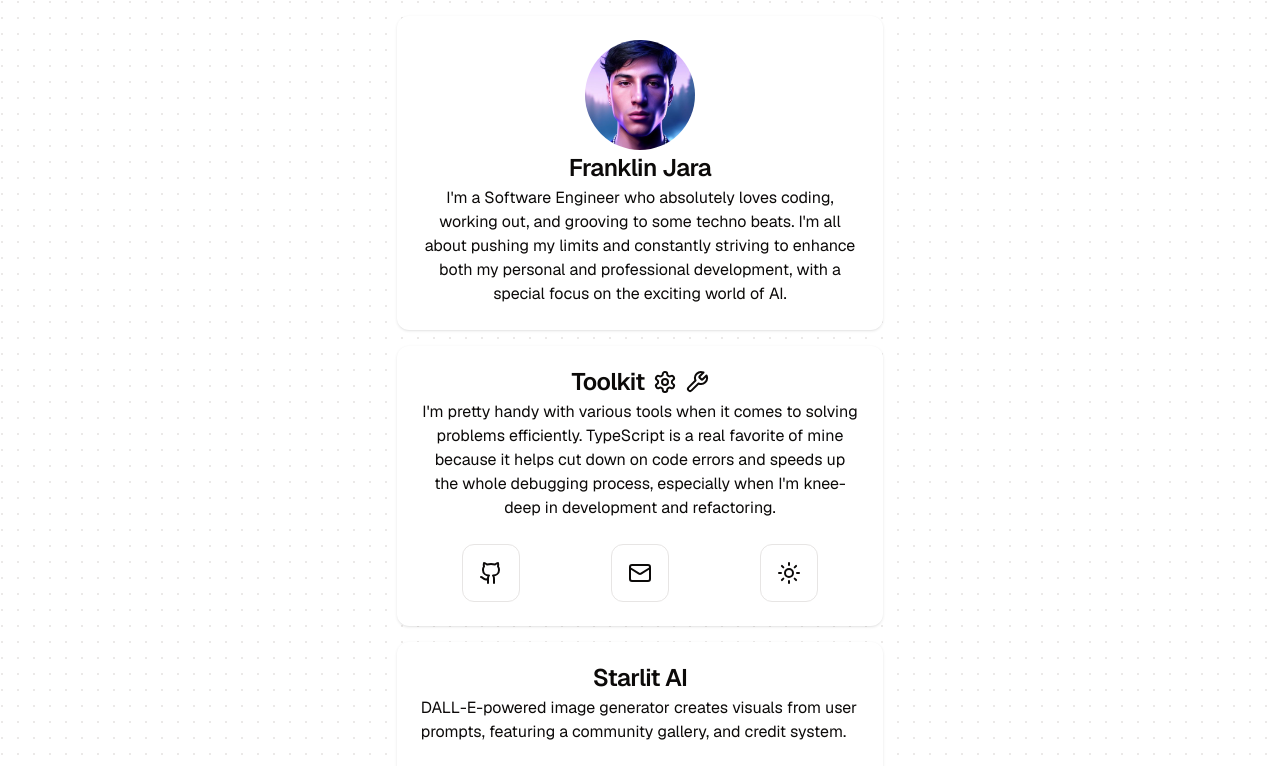
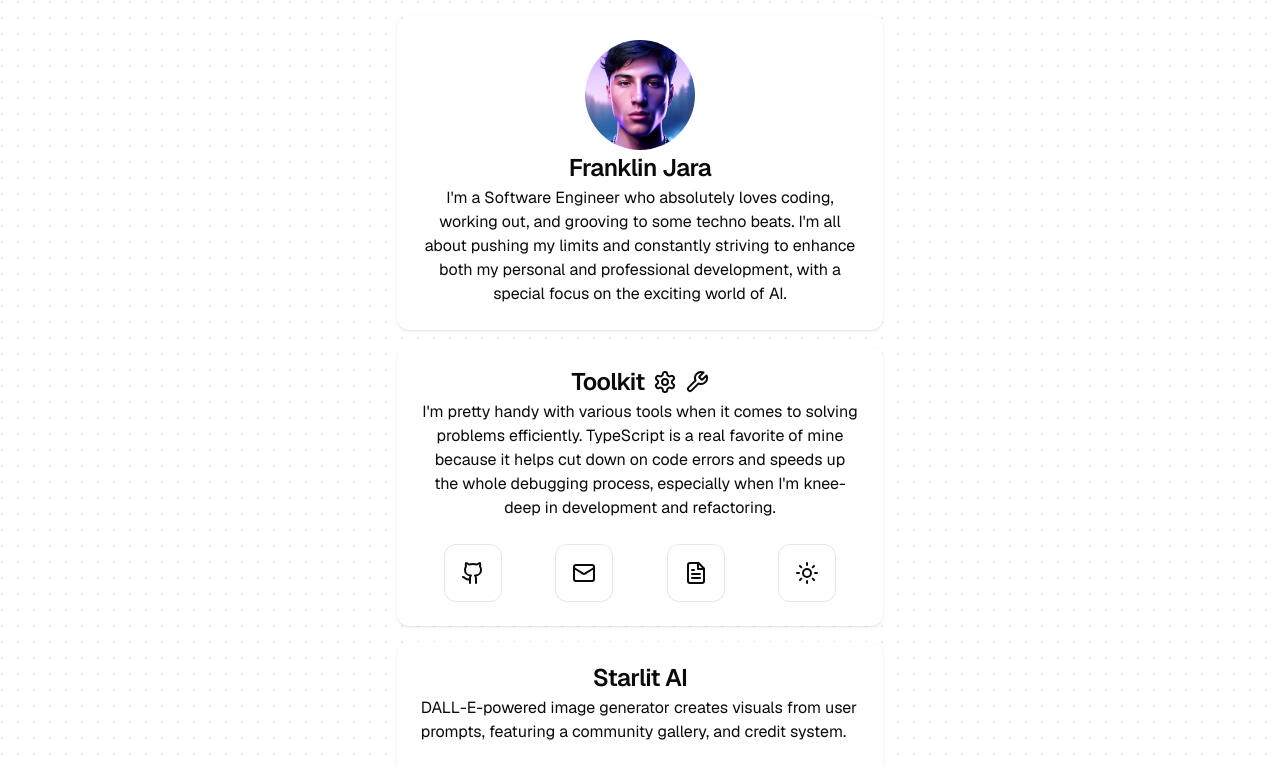
Before and after one commit to makyfj/franklinjara.dev, a Next.js app: page / in a window 1280 px wide. Shown: the top 766 px of the page. Built offline with nearby package versions, Linux system fonts and the light colour scheme.

Commit message:
chore: adding resume and clean up ui

```diff
--- a/src/app/page.tsx
+++ b/src/app/page.tsx
@@ -1,4 +1,4 @@
-import { GithubIcon, Mail, Settings, Wrench } from "lucide-react"
+import { FileText, GithubIcon, Mail, Settings, Wrench } from "lucide-react"
 import Image from "next/image"
 
 import {
@@ -72,6 +72,15 @@ export default async function Home() {
             >
               <Mail className="text-2xl" />
             </a>
+            <a
+              href="/files/Franklin_Jara_Resume.pdf"
+              target="_blank"
+              rel="noreferrer"
+              aria-label="Email Address"
+              className="p-4 duration-300 border rounded-xl transition-color hover:border-foreground"
+            >
+              <FileText className="text-2xl" />
+            </a>
             <ModeToggle />
           </CardFooter>
         </Card>
```
Also changed, not shown: 2 other files (tests, documents, lock files or other folders).
